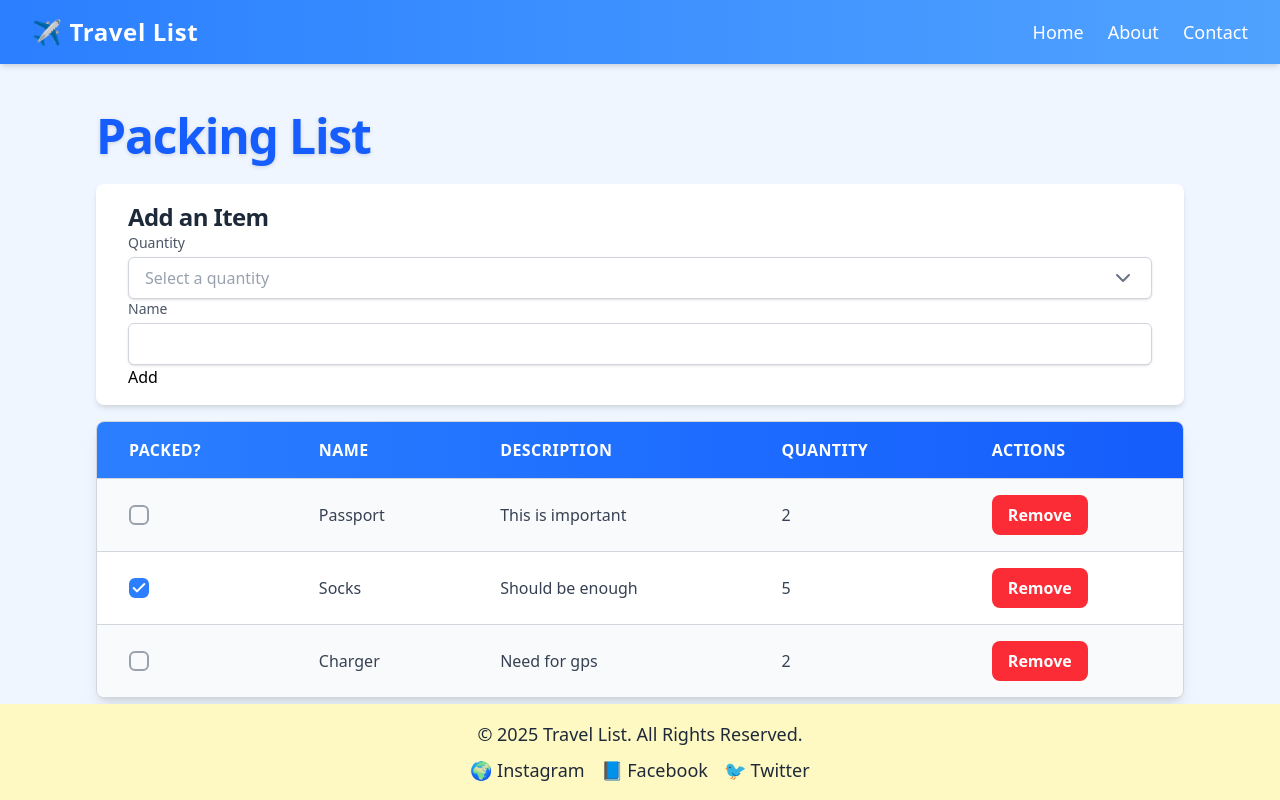
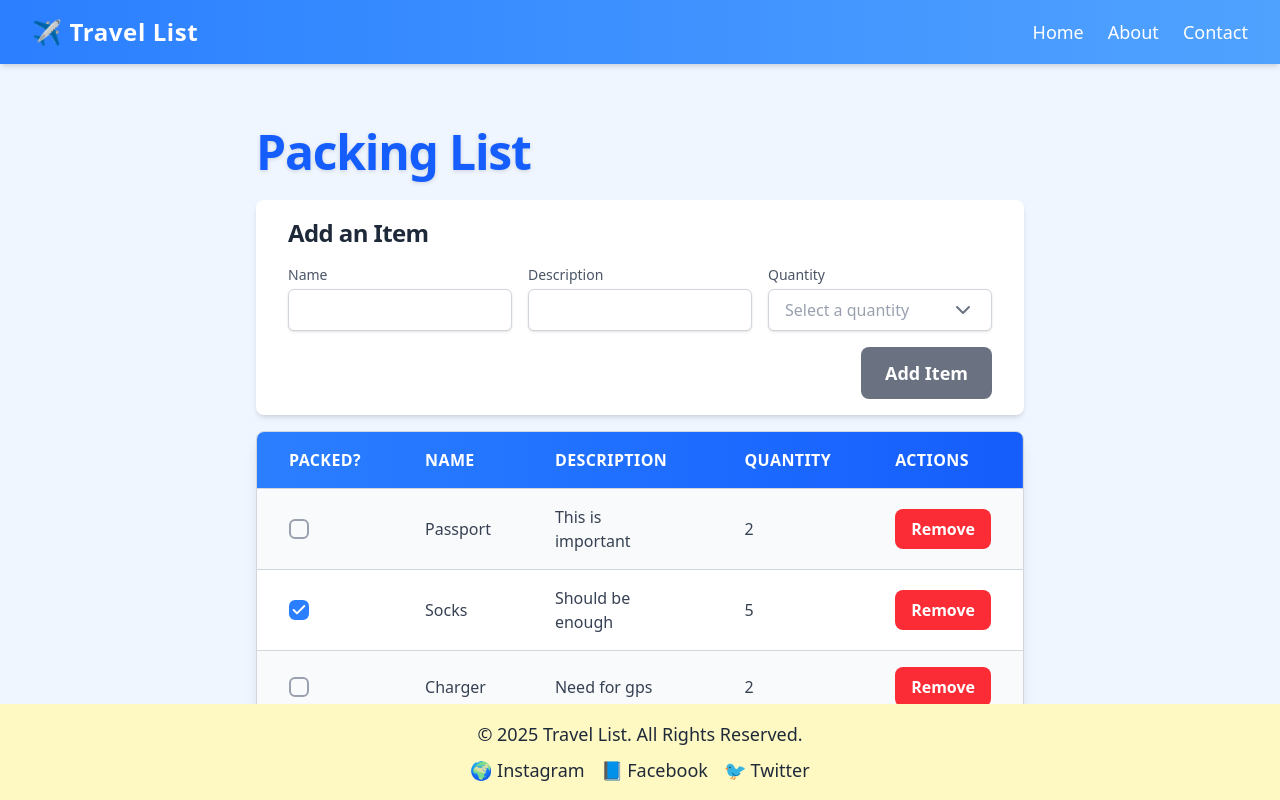
Before and after one commit to brunnoTripovichy/react-travel-list, a React (Vite) app: page /packing-list in a window 1280 px wide. Built offline with nearby package versions, Linux system fonts and the light colour scheme.

Commit message:
feat: adjust container paddings for larges screens

```diff
--- a/src/App.tsx
+++ b/src/App.tsx
@@ -16,7 +16,9 @@ const App = () => {
         className="flex-1 overflow-auto bg-blue-50
                    px-3 py-2 sm:px-5 sm:py-3
                    md:px-16 md:py-8
-                   lg:px-24 lg:py-12"
+                   lg:px-32 lg:py-16
+                   xl:px-64
+                   2xl:px-128"
       >
         <Routes>
           <Route path="/" element={<Home />} />
--- a/src/features/ItemForm.tsx
+++ b/src/features/ItemForm.tsx
@@ -1,3 +1,4 @@
+import Button from '../components/Button';
 import Dropdown from '../components/Dropdown';
 import Form from '../components/Form';
 import Header3 from '../components/Header3';
@@ -6,8 +7,20 @@ import InputText from '../components/InputText';
 const ItemForm = () => {
   return (
     <Form onSubmit={(event) => event.preventDefault()}>
+      <div className="grid grid-cols-3 gap-4">
+        <div className="col-span-3 ...">
           <Header3>Add an Item</Header3>
+        </div>
 
+        <div className="...">
+          <InputText id="name" label="Name" />
+        </div>
+
+        <div className="...">
+          <InputText id="description" label="Description" />
+        </div>
+
+        <div className="...">
           <Dropdown
             id="quantity"
             label="Quantity"
@@ -27,10 +40,14 @@ const ItemForm = () => {
             placeholder="Select a quantity"
             onChange={(value) => console.log(value)}
           />
+        </div>
 
-      <InputText id="name" label="Name" />
-
-      <button type="submit">Add</button>
+        <div className="col-span-2 col-start-2 ... flex justify-end">
+          <Button type="submit" variant="secondary">
+            Add Item
+          </Button>
+        </div>
+      </div>
     </Form>
   );
 };
```
Lines whose indentation alone changed are shown as unchanged.
